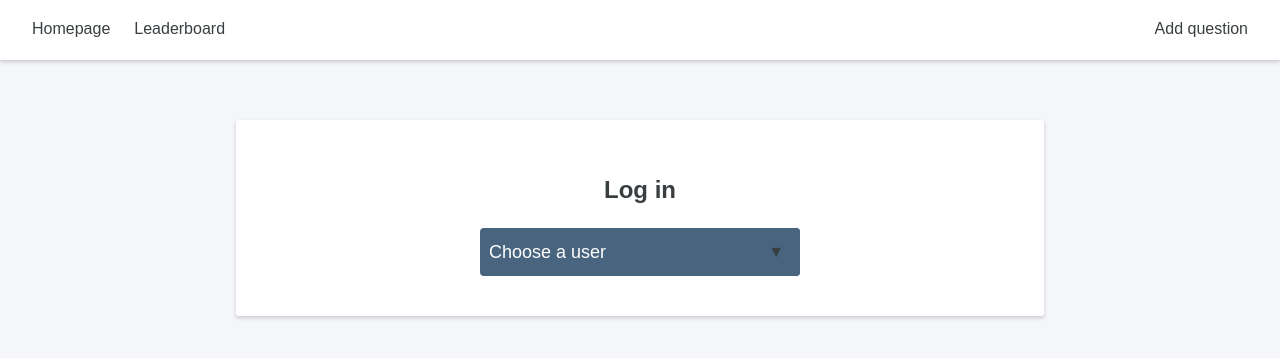
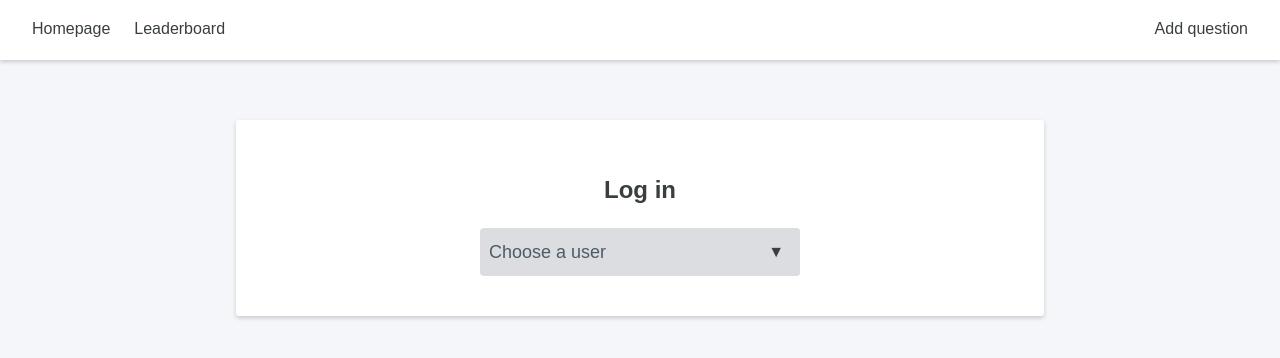
Before and after one commit to Vikariusu/Would-you-rather, a React (Create React App) app: page /login in a window 1280 px wide. Shown: the top 358 px of the page. Built offline with nearby package versions, Linux system fonts and the light colour scheme.

Commit message:
feat: add top margin to wrapper components to separate them from the nav (#18)

```diff
--- a/src/components/LeaderBoard.js
+++ b/src/components/LeaderBoard.js
@@ -6,7 +6,7 @@ import RankCard from './RankCard';
 
 const StyledLeaderBoard = styled.div`
     width: 60vw;
-    margin: 0 auto;
+    margin: 40px auto;
     background: white;
     border-radius: 3px;
     box-shadow: 0 2px 4px rgba(0, 0, 0, 0.18);
--- a/src/components/MainPage.js
+++ b/src/components/MainPage.js
@@ -11,6 +11,7 @@ const StyledMainpage = styled.div`
 
 const StyledQuestionOptions = styled.div`
     text-align: center;
+    margin-top: 40px;
 
     button {
         display: inline-block;
--- a/src/components/NewQuestion.js
+++ b/src/components/NewQuestion.js
@@ -44,6 +44,11 @@ const StyledButton = styled.button`
     border-radius: 3px;
     color: white;
     cursor: pointer;
+
+    &:hover {
+        background: #c1911d;
+        transition: background 0.2s ease-in;
+    }
 `
 
 class NewQuestion extends Component {
--- a/src/components/QuestionCard.js
+++ b/src/components/QuestionCard.js
@@ -20,7 +20,7 @@ const StyledQuestionCard = styled.div`
 
 const StyledButton = styled.button`
     border: none;
-    background: #D5A021;
+    background: #4c5c65;
     color: white;
     padding: 8px;
     font-size: 12px;
@@ -29,6 +29,11 @@ const StyledButton = styled.button`
     border-radius: 4px;
     letter-spacing: 0.6px;
     cursor: pointer;
+
+    &:hover {
+        background: #39454c;
+        transition: background 0.2s ease-in;
+    }
 `
 
 function QuestionCard({ question, history }) {
--- a/src/components/UnansweredQuestionOptions.js
+++ b/src/components/UnansweredQuestionOptions.js
@@ -13,6 +13,11 @@ const StyledOption = styled.button`
     letter-spacing: 0.5px;
     cursor: pointer;
     width: 100%;
+
+    &:hover {
+        background: #399e8b;
+        transition: background 0.2s ease-in;
+    }
 `
 
 function UnansweredQuestionOptions({ question, handleVote }) {
--- a/src/components/UserLogin.js
+++ b/src/components/UserLogin.js
@@ -26,7 +26,7 @@ const StyledDropdown = styled.div`
     width: 20em;
     height: 3em;
     line-height: 3;
-    background: #49647f;
+    background: #DCDDE1;
     overflow: hidden;
     border-radius: .25em;
 
@@ -38,12 +38,12 @@ const StyledDropdown = styled.div`
         outline: 0;
         box-shadow: none;
         border: 0 !important;
-        background: #49647f;
+        background: #DCDDE1;
         background-image: none;
         font-size: 18px;
         flex: 1;
         padding: 0 .5em;
-        color: #fff;
+        color: #4c5c65;
         cursor: pointer;
     }
 
@@ -53,7 +53,7 @@ const StyledDropdown = styled.div`
     }
 
     &:hover::after {
-        color: #D5A021;
+        color: #393E41;
     }
 
     &::after {
@@ -62,7 +62,7 @@ const StyledDropdown = styled.div`
         top: 0;
         right: 0;
         padding: 0 1em;
-        background: #49647f;
+        background: #DCDDE1;
         cursor: pointer;
         pointer-events: none;
         -webkit-transition: .25s all ease;
```
